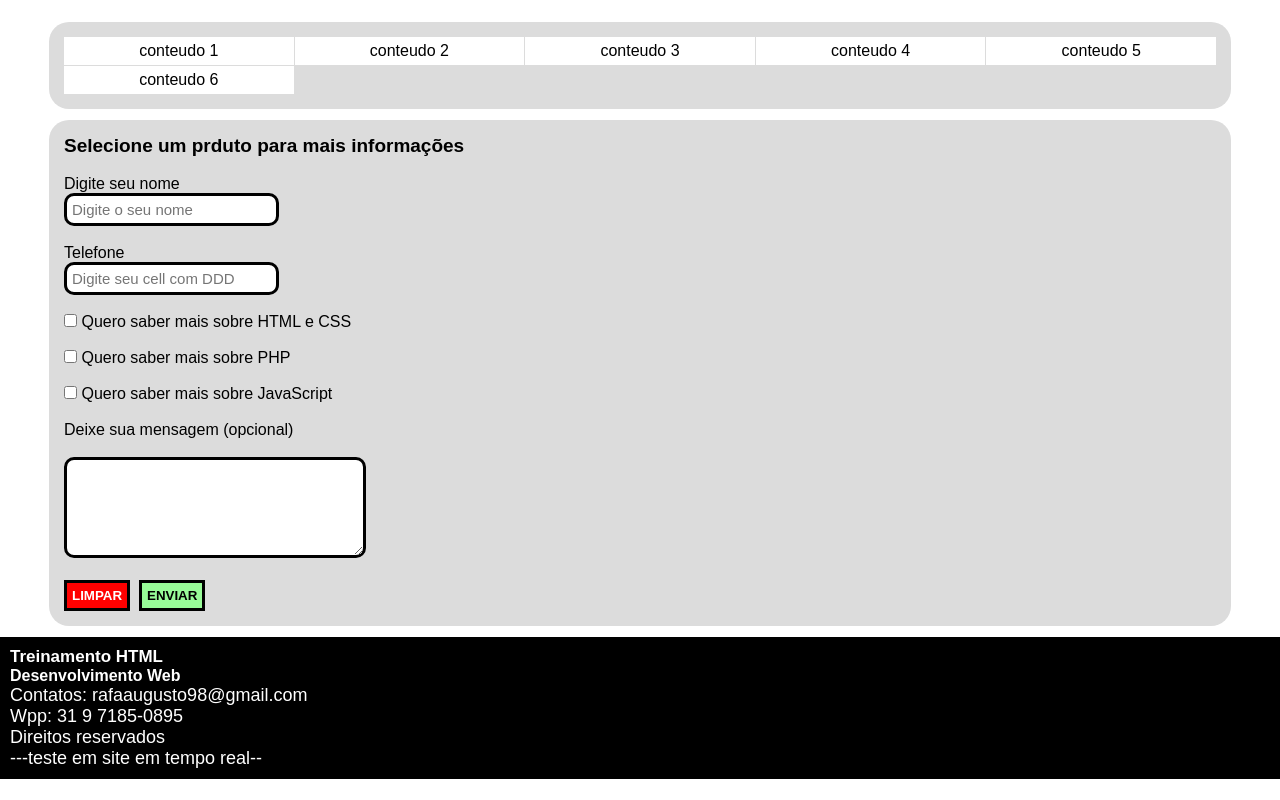
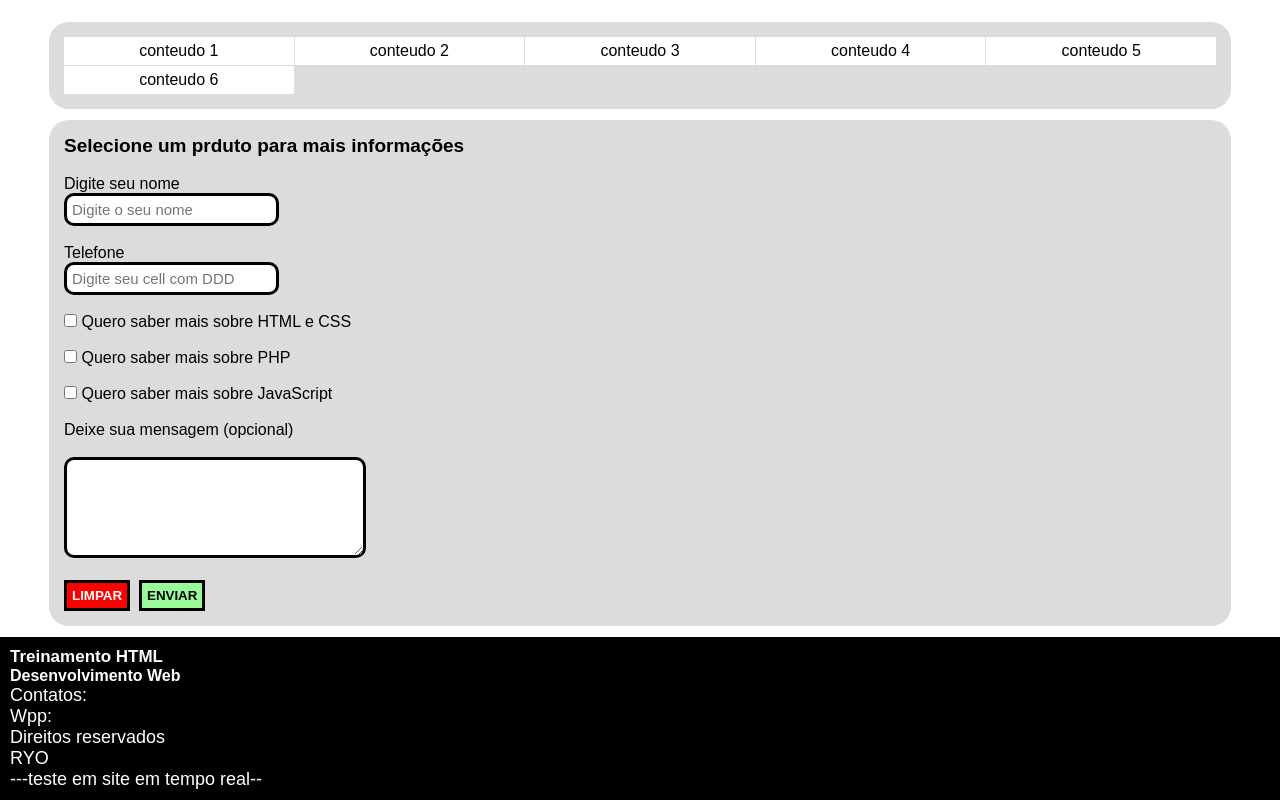
Before and after one commit to RyoLee526/Primeiro-site, a plain HTML site: page index.html in a window 1280 px wide. Shown: the part 1491-2291 px from the top of the page. Before the commit the page ends 2270 px from the top, so only its background shows below. Drawn offline with Linux system fonts and the light colour scheme.

Commit message:
Update index.html

```diff
--- a/index.html
+++ b/index.html
@@ -135,9 +135,10 @@
 	<footer>
 		<h3>Treinamento HTML</h3>
 		<h4>Desenvolvimento Web</h4>
-		<p>Contatos: rafaaugusto98@gmail.com</p>
-		<p>Wpp: 31 9 7185-0895</p>
+		<p>Contatos: </p>
+		<p>Wpp: </p>
 		<p>Direitos reservados</p>
+		<p> RYO </p>
 		<p> ---teste em site em tempo real--</p>
 	</footer>
 
```
